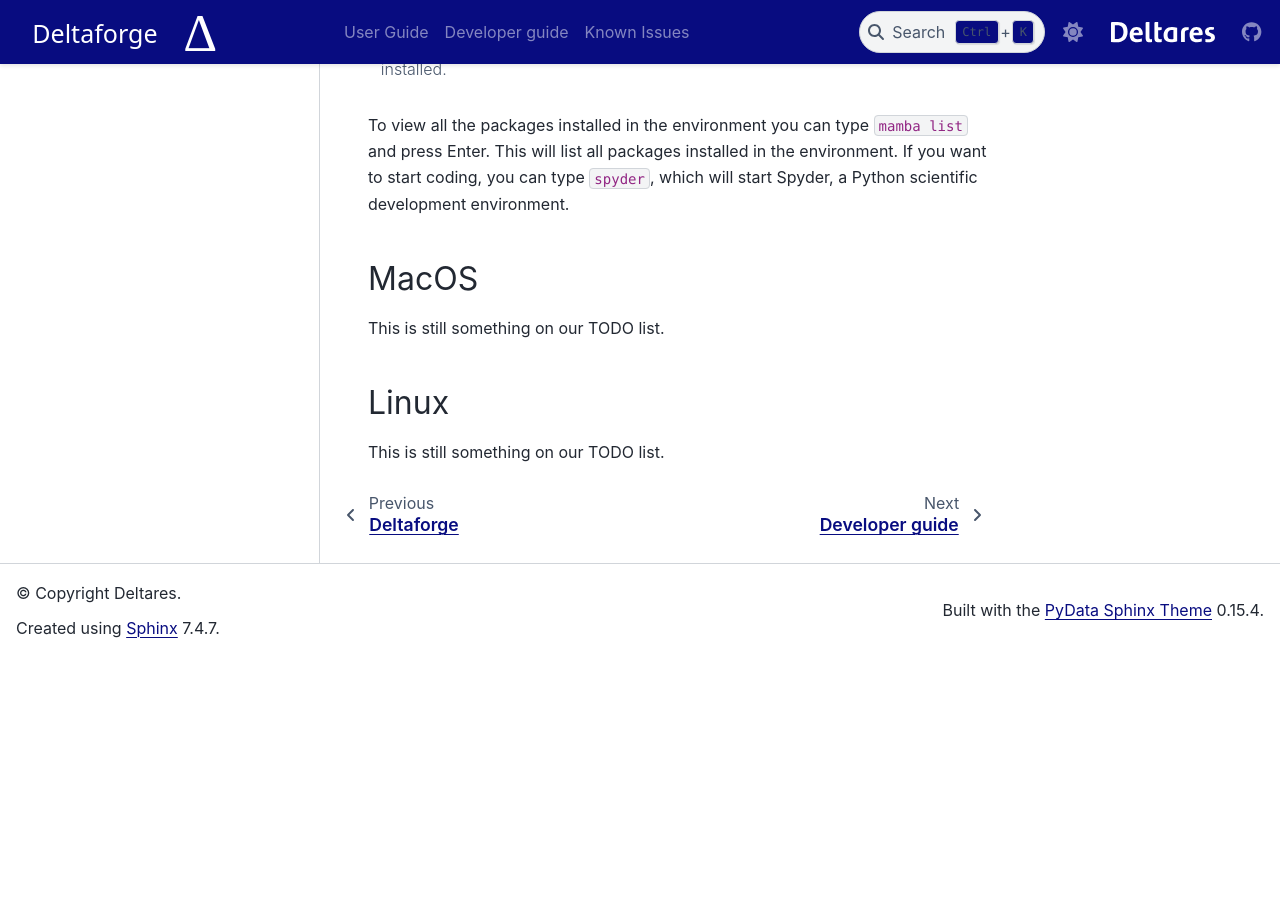
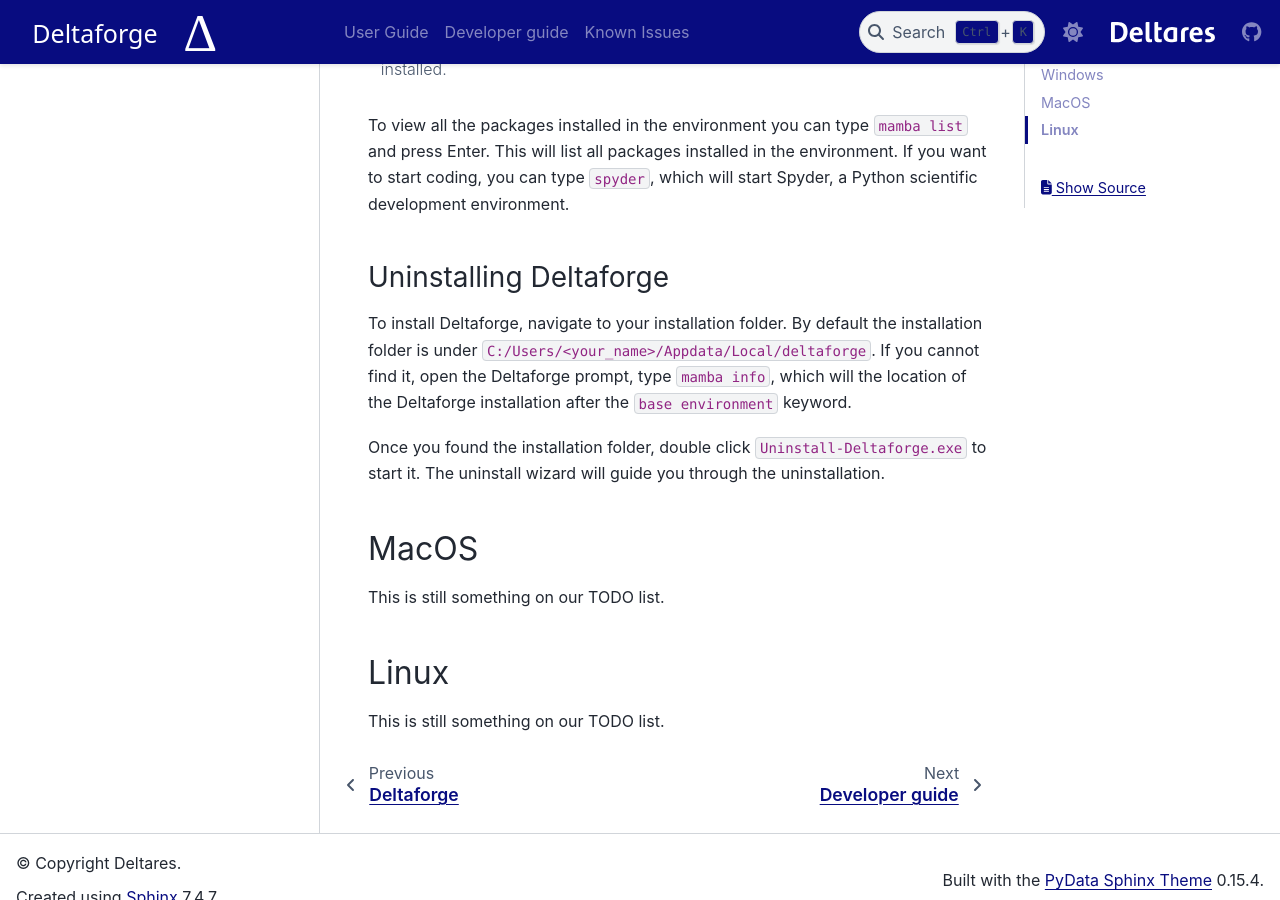
Before and after one commit to Deltares/deltaforge, a Sphinx documentation site: the page built from docs/user-guide.rst, in a window 1280 px wide and 900 px high, scrolled down 4250 px. Built offline with Sphinx 7.4.7 and the PyData theme 0.15.4, drawn with Linux system fonts in a browser that asks for light colours; before the commit the page ends 4907 px from its top, so only the background shows below that.

Commit message:
Add uninstallation instructions

```diff
--- a/docs/user-guide.rst
+++ b/docs/user-guide.rst
@@ -67,6 +67,18 @@
 environment. If you want to start coding, you can type ``spyder``, which will
 start Spyder, a Python scientific development environment.
 
+Uninstalling Deltaforge
+-----------------------
+
+To install Deltaforge, navigate to your installation folder. By default the
+installation folder is under ``C:/Users/<your_name>/Appdata/Local/deltaforge``.
+If you cannot find it, open the Deltaforge prompt, type ``mamba info``, which
+will the location of the Deltaforge installation after the ``base environment``
+keyword.
+
+Once you found the installation folder, double click
+``Uninstall-Deltaforge.exe`` to start it. The uninstall wizard will guide you
+through the uninstallation.
 
 MacOS
 #####
```
